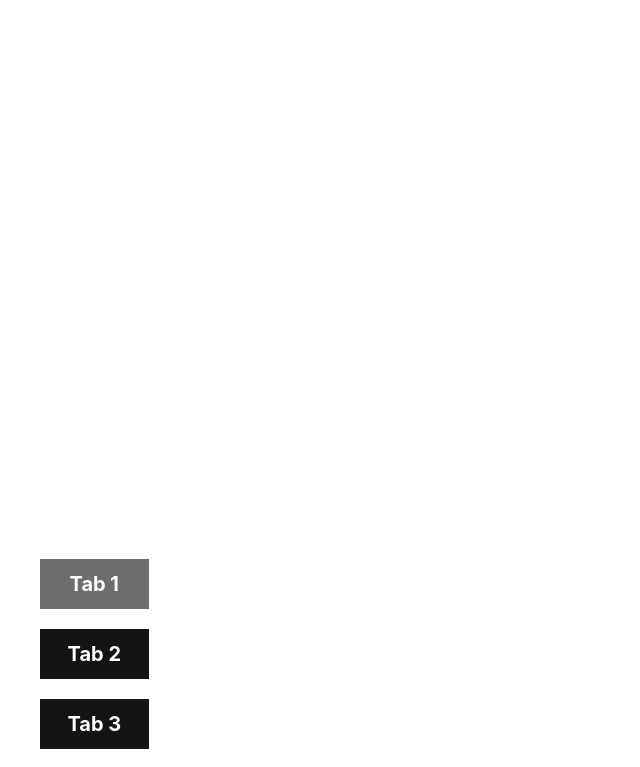
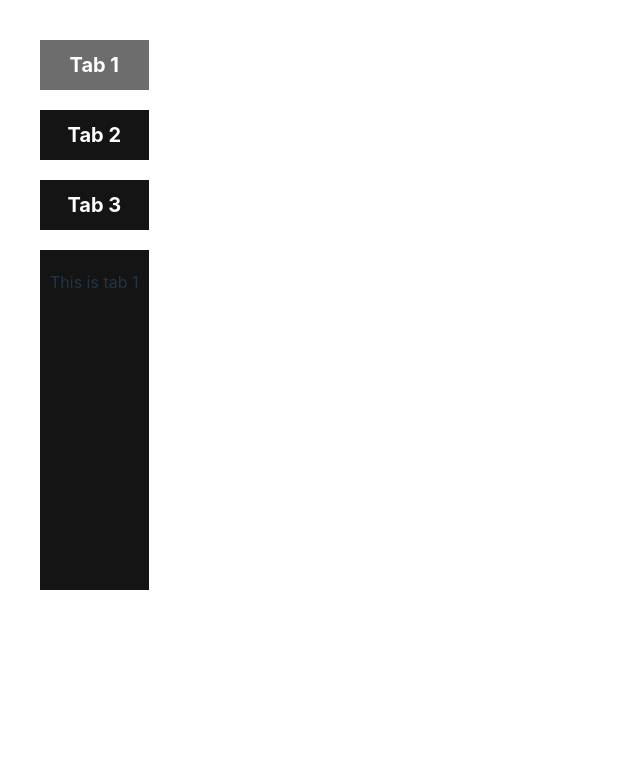
Before and after one commit to reauctioned/React_25, a React (Vite) app in the folder React_CodeCamp/: page / in a window 1280 px wide. Shown: the top 767 px of the page, without its empty margins (0-640 px from the left). Built offline with nearby package versions, Linux system fonts and the light colour scheme.

Commit message:
- failed aria implementation

```diff
--- a/React_CodeCamp/src/components/custom_tabs/tabs.css
+++ b/React_CodeCamp/src/components/custom_tabs/tabs.css
@@ -7,13 +7,13 @@
 .heading{
     display: flex;
     flex-direction: column;
-    justify-content: center;
-    margin-bottom: 12px;
+    /* justify-content: center; */
+
     gap: 20px;
 }
 
 .tab-item{
-    /* display: inline-flex; */
+
     font-size: 20px;
     font-weight: bold;
     text-align: center;
```
